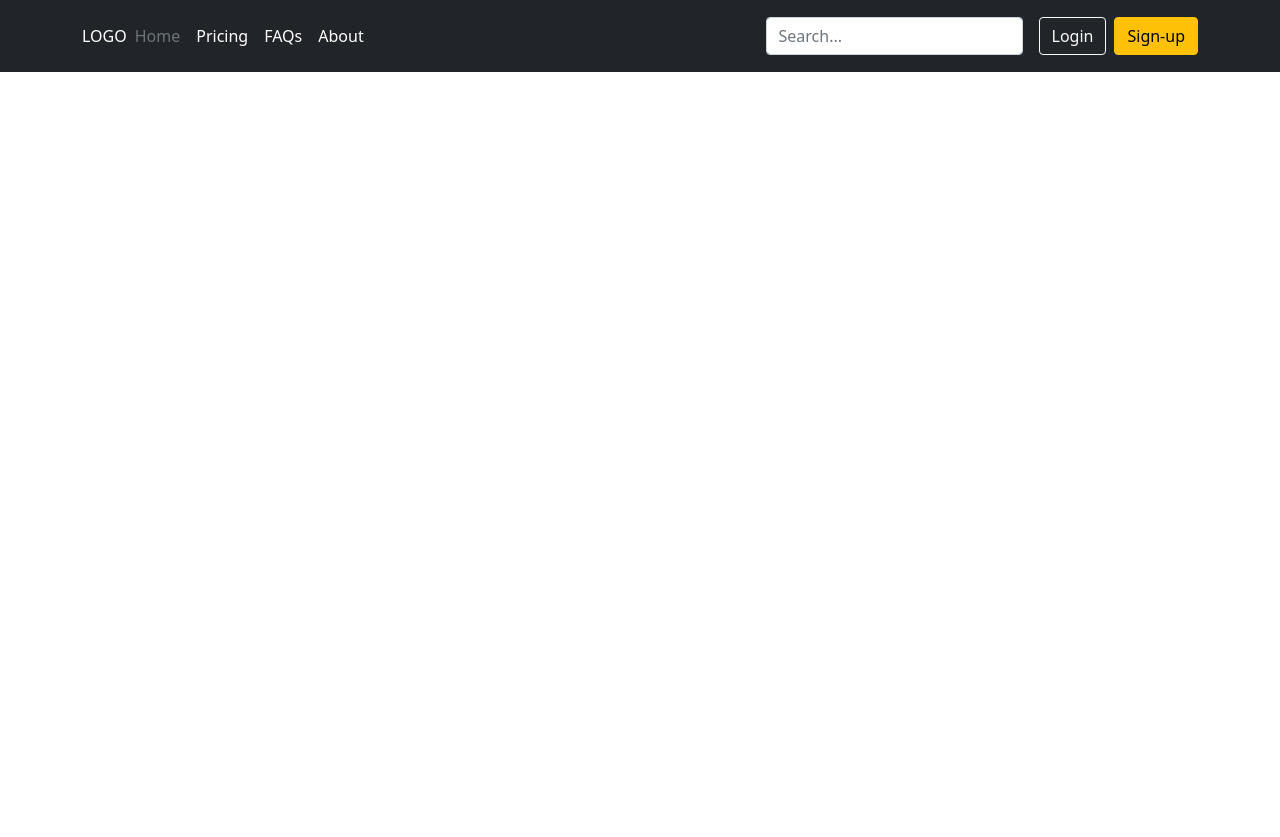
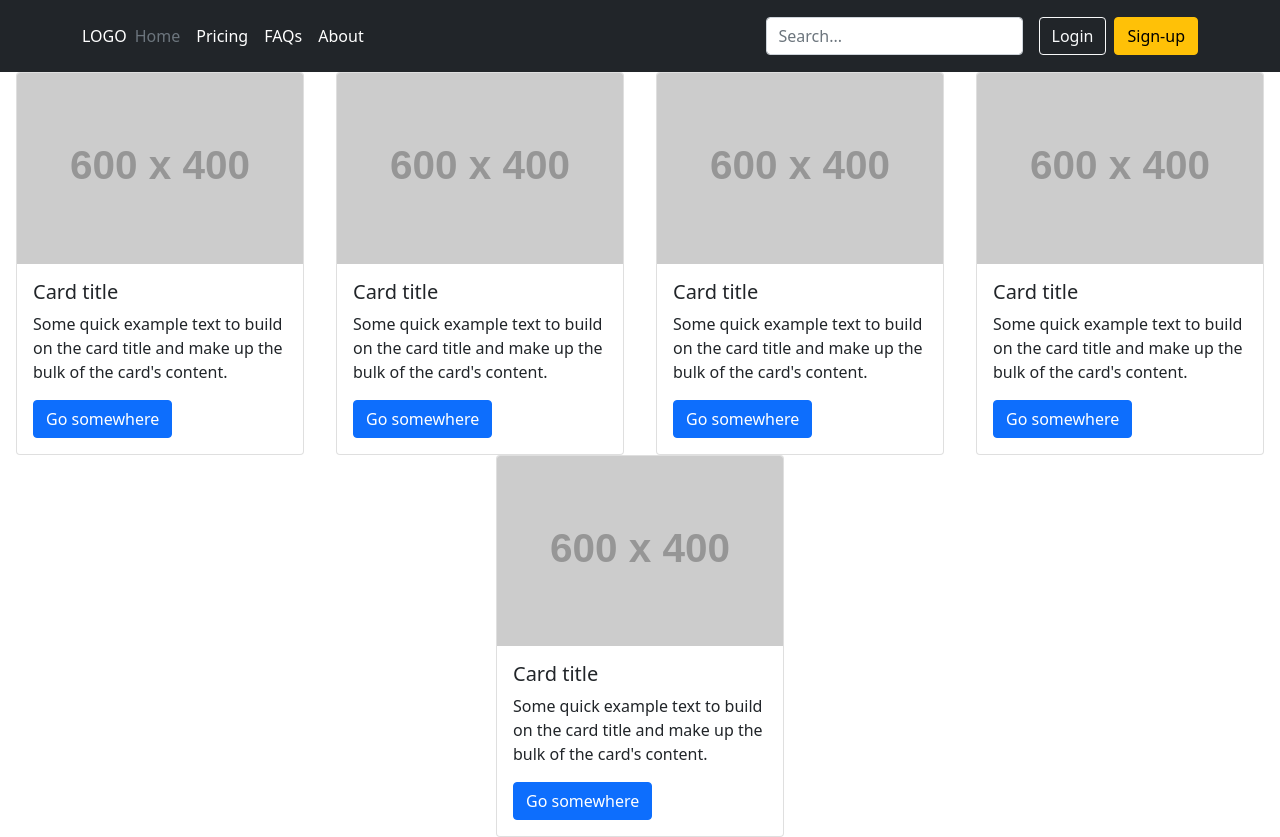
Before and after one commit to Mochoye/Tezos-Nft-Marketplace, a React (Vite) app in the folder frontend/: page / in a window 1280 px wide. Before the commit the page ends 800 px from the top, so only its background shows below. Built offline with nearby package versions, Linux system fonts and the light colour scheme.

Commit message:
NFT card added

```diff
--- a/frontend/src/App.jsx
+++ b/frontend/src/App.jsx
@@ -1,10 +1,18 @@
 import React from 'react'
 import Navbar from './Components/Navbar'
+import Card from './Components/Card'
 
 const App = () => {
   return (
     <>
      <Navbar/>
+     <div className="d-flex justify-content-around flex-wrap">
+        <Card/>
+        <Card/>
+        <Card/>
+        <Card/>
+        <Card/>
+      </div>
     </>
   )
 }
--- /dev/null
+++ b/frontend/src/Components/Card.jsx
@@ -0,0 +1,22 @@
+import React from 'react'
+const Card = () => {
+  return (
+    <>
+      <div className="card" style={{width:"18rem"}}>
+        <img src="https://placehold.co/600x400" className="card-img-top" alt="..." />
+        <div className="card-body">
+          <h5 className="card-title">Card title</h5>
+          <p className="card-text">
+            Some quick example text to build on the card title and make up the
+            bulk of the card's content.
+          </p>
+          <a href="#" className="btn btn-primary">
+            Go somewhere
+          </a>
+        </div>
+      </div>
+    </>
+  );
+};
+
+export default Card;
```
